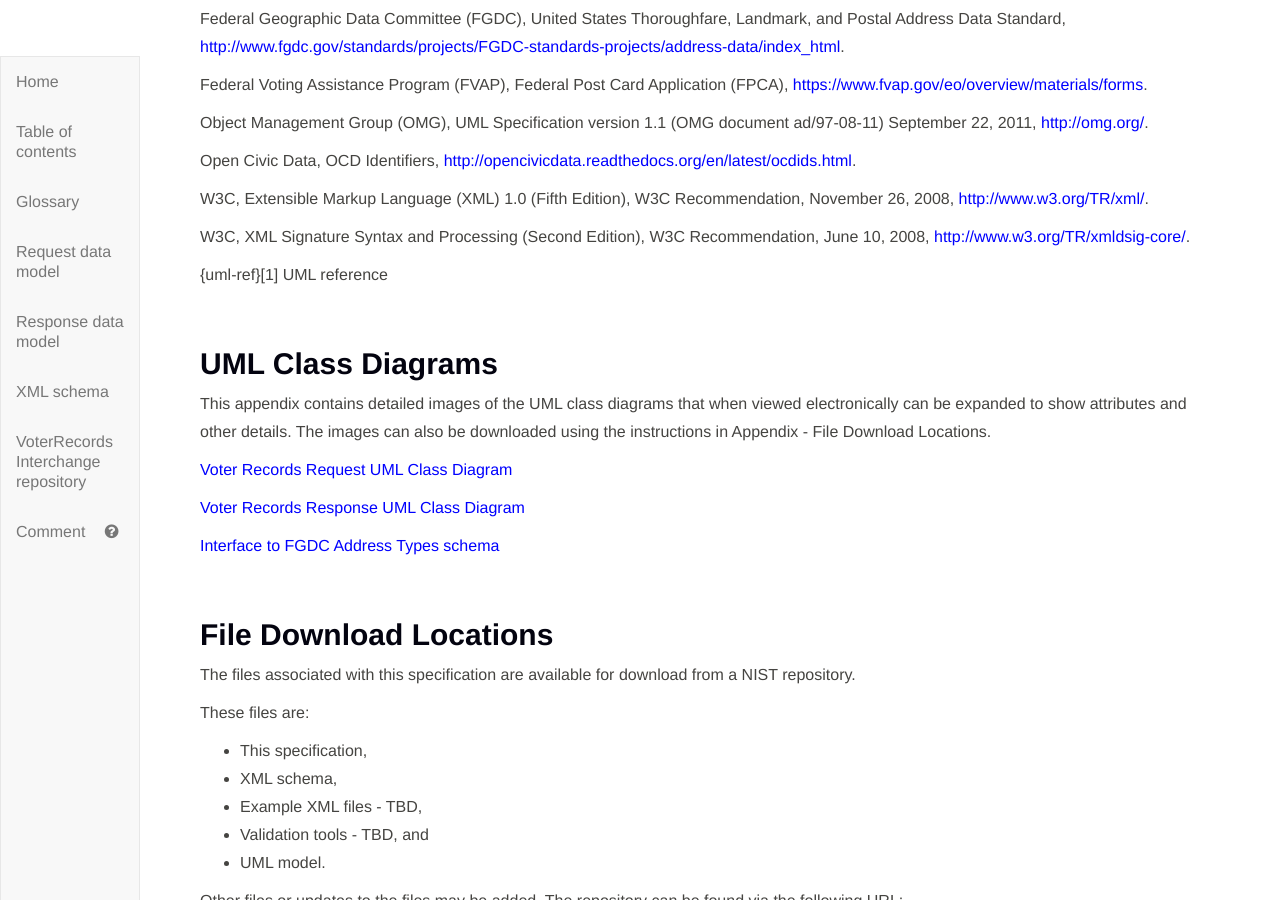
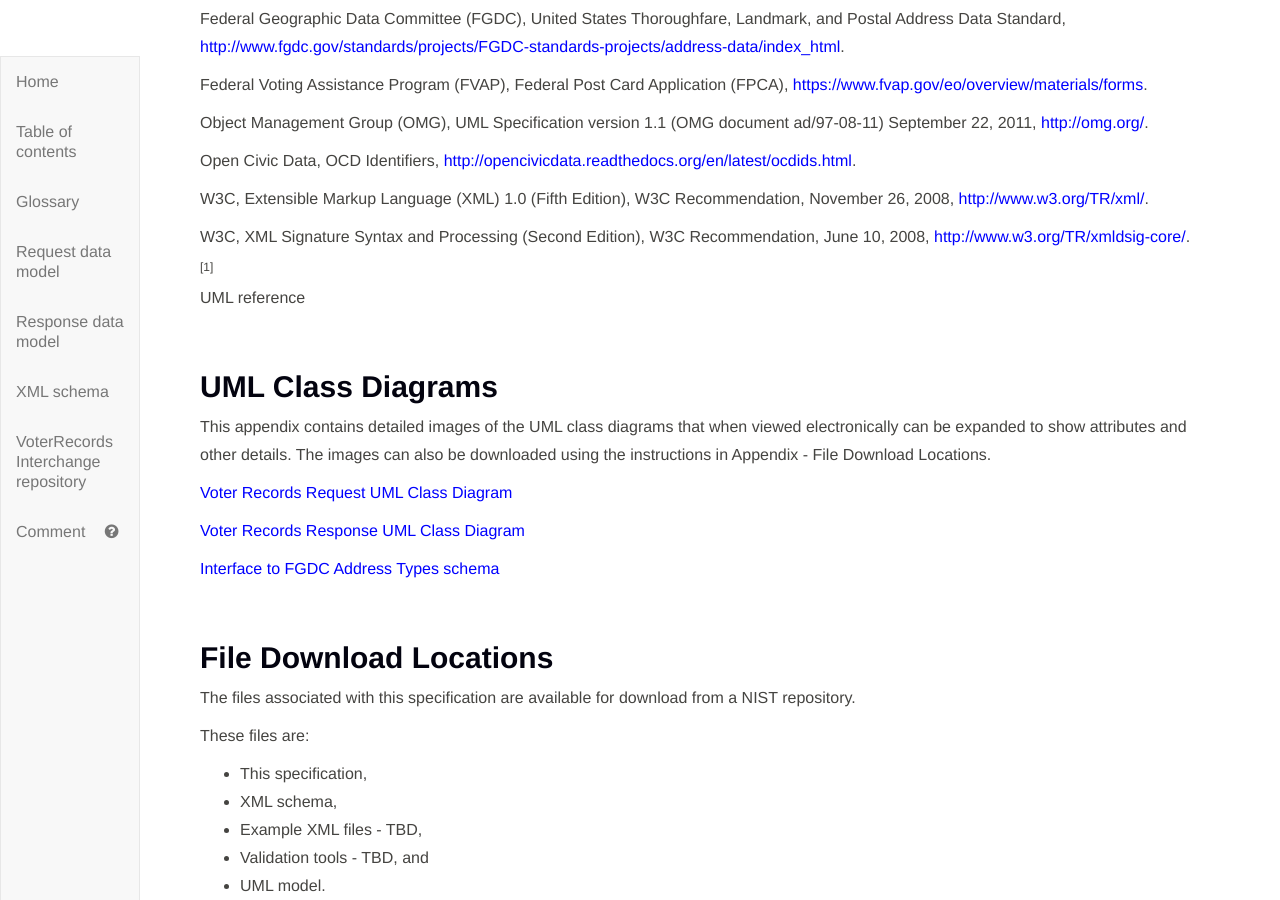
Before and after one commit to usnistgov/VoterRecordsInterchange, a Jekyll site: the page built from index-jd.md, in a window 1280 px wide and 900 px high, scrolled down 44026 px. Built offline with Jekyll 4.4.1, drawn with Linux system fonts in a browser that asks for light colours; our own code applies the rules of GitHub Pages for plain Markdown files.

Commit message:
added new version of documentation

```diff
--- a/index-jd.md
+++ b/index-jd.md
@@ -1795,7 +1795,8 @@ Recommendation, November 26, 2008, [http://www.w3.org/TR/xml/](http://www.w3.org
 W3C, XML Signature Syntax and Processing (Second Edition), W3C
 Recommendation, June 10, 2008, [http://www.w3.org/TR/xmldsig-core/](http://www.w3.org/TR/xmldsig-core/).
 
-{uml-ref}\[1\] UML reference
+###### \[1\]
+UML reference
 
 <br>
 
```
